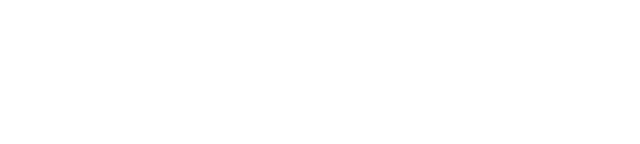
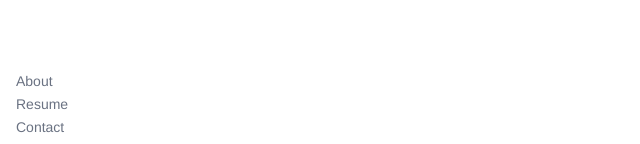
Before and after one commit to alexluowan/portfoliov6, a Next.js app: page / in a window 1280 px wide. Shown: the part 653-797 px from the top of the page, without its empty margins (0-640 px from the left). Built offline with nearby package versions, Linux system fonts and the light colour scheme.

Commit message:
Added ProfileNav

```diff
--- a/src/app/(index)/page.tsx
+++ b/src/app/(index)/page.tsx
@@ -3,6 +3,8 @@
 
 import GridContainer from '@/components/GridContainer'
 import ProjectNav from '@/components/home/ProjectNav'
+import ProfileNav from '@/components/home/ProfileNav'
+
 import ProjectCard from '@/components/projects/ProjectCard'
 
 export default function Home() {
@@ -20,22 +22,33 @@ export default function Home() {
             {/* Sidebar */}
             <aside
                 className="
-          col-span-1
-          md:col-span-2
-          md:sticky md:top-0   /* only stick on md+ */
-          mt-4
-          bg-white
-        "
++   flex flex-col h-full
+    col-span-1
+    md:col-span-2
+    md:sticky md:top-0
+    mt-4
+    bg-white
+  "
             >
                 <p>Alex Luowan</p>
+
                 <p className="mt-4">
                     I’m Alex, a product and brand designer focusing on ✷ intuitive interaction flows,
                     ◎ cohesive visual identities, and ✺ inclusive design systems.
                 </p>
+
                 <div className="mt-4">
-                    <ProjectNav />
+                    <ProjectNav/>
+                </div>
+
+                {/* now this one will get pushed to the bottom */}
+                <div className="mt-auto">
+
+                    <ProfileNav/>
+
                 </div>
             </aside>
+
 
             {/* Main content */}
             <main
--- /dev/null
+++ b/src/components/home/ProfileNav.tsx
@@ -0,0 +1,47 @@
+// components/WorksNav.tsx
+'use client'
+
+import Link from 'next/link'
+import { usePathname } from 'next/navigation'
+
+const works = [
+    { label: 'About',            href: '/works/figma' },
+    { label: 'Resume',         href: '/works/88rising' },
+    { label: 'Contact',             href: '/works/wise' },
+]
+
+export default function ProfileNav() {
+    const pathname = usePathname()                       // e.g. "/works" or "/works/figma"
+    const activePath = pathname === '/works'             // if at "/works"
+        ? works[0].href                                    // → treat as "/works/figma"
+        : pathname
+
+    return (
+        <nav className="flex flex-col m-0 p-0 mb-6">
+            <span className="text-sm m-0 p-0"></span>
+
+            <ul className="flex flex-col m-0 p-0">
+                {works.map(({ label, href }) => {
+                    const isActive = href === activePath
+
+                    return (
+                        <li key={href} className="m-0 p-0">
+                            <Link
+                                href={href}
+                                aria-current={isActive ? 'page' : undefined}
+                                className={
+                                    (isActive
+                                            ? 'inline-block bg-black text-white '
+                                            : 'inline-block text-gray-500 hover:bg-black hover:text-white'
+                                    ) + ' transition-colors m-0 p-0 pr-8 py-[1px]'
+                                }
+                            >
+                                {label}
+                            </Link>
+                        </li>
+                    )
+                })}
+            </ul>
+        </nav>
+    )
+}
```
